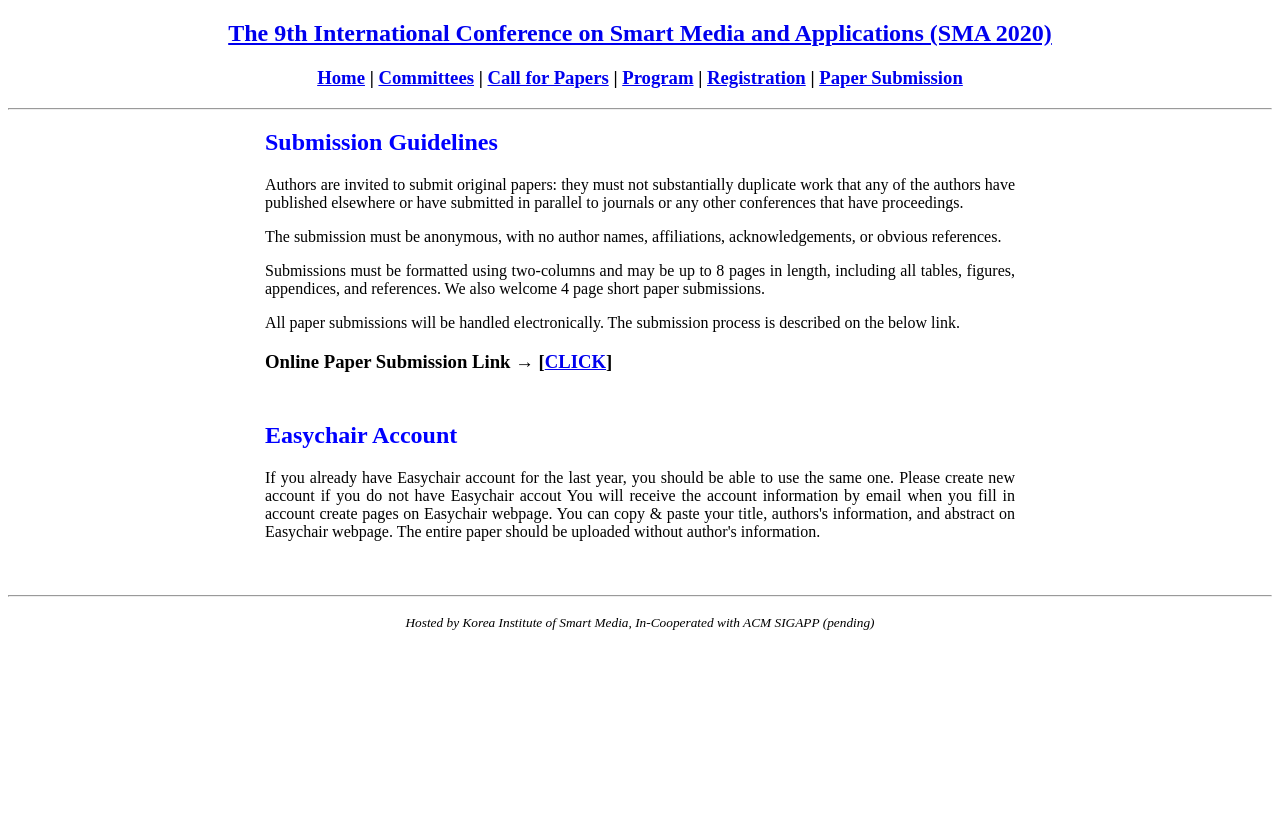
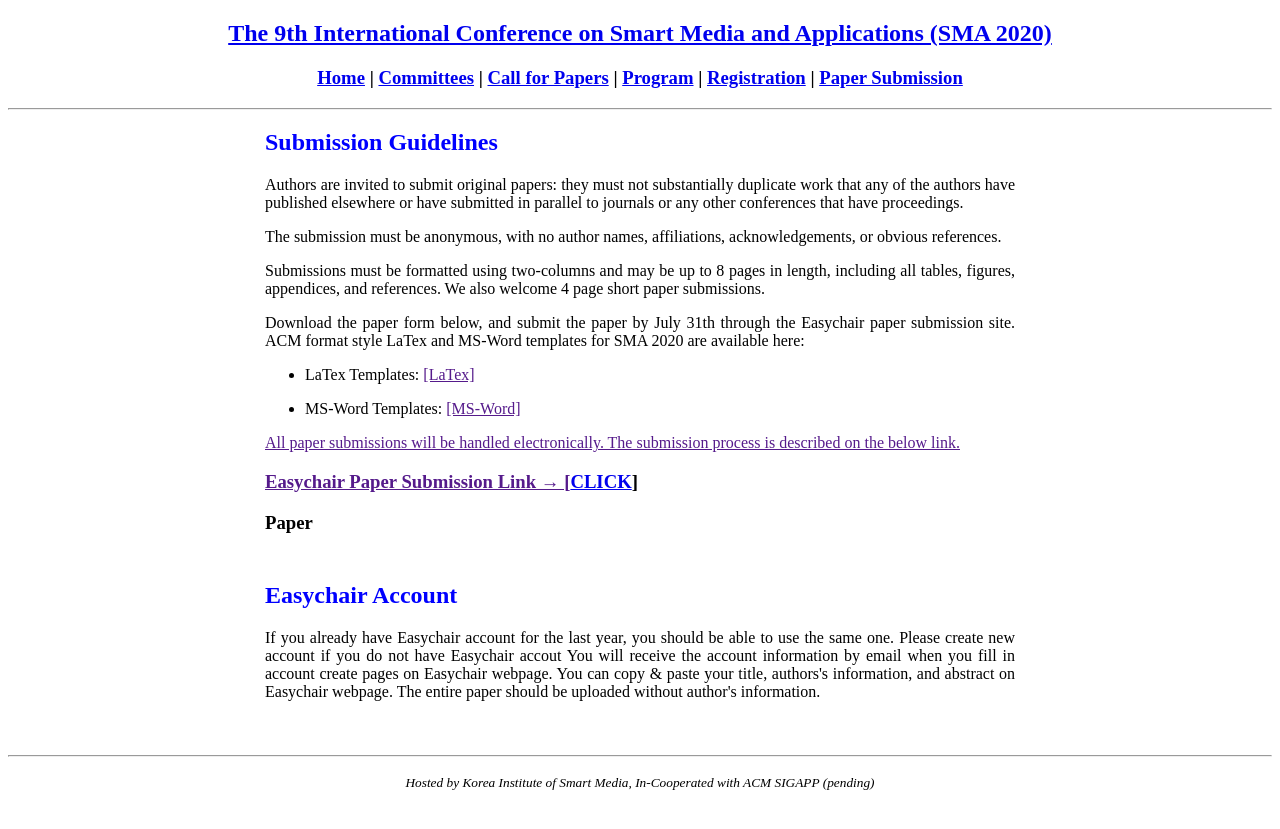
Before and after one commit to icea-conf/sma-2020.github.io, a Jekyll site: the page built from submission/index.html, in a window 1280 px wide. Shown: the top 829 px of the page. Built offline with Jekyll 4.4.1, drawn with Linux system fonts in a browser that asks for light colours.

Commit message:
Update index.html

```diff
--- a/submission/index.html
+++ b/submission/index.html
@@ -9,8 +9,14 @@
                     <p style="text-align: justify">Authors are invited to submit original papers: they must not substantially duplicate work that any of the authors have published elsewhere or have submitted in parallel to journals or any other conferences that have proceedings.</p>
                     <p style="text-align: justify">The submission must be anonymous, with no author names, affiliations, acknowledgements, or obvious references.</p>
                     <p style="text-align: justify">Submissions must be formatted using two-columns and may be up to 8 pages in length, including all tables, figures, appendices, and references. We also welcome 4 page short paper submissions.</p>
+                    <p style="text-align: justify">Download the paper form below, and submit the paper by July 31th through the Easychair paper submission site. ACM format style LaTex and MS-Word templates for SMA 2020 are available here:</p>
+                    <ul>
+                         <li><p>LaTex Templates: <a href="">[LaTex]</a></p></li>
+                         <li><p>MS-Word Templates: <a href="">[MS-Word]</p></li>
+                    </ul>
                     <p style="text-align: justify">All paper submissions will be handled electronically. The submission process is described on the below link.</p>
-                    <h3>Online Paper Submission Link → [<a href="https://www.easychair.org/conferences/?conf=sma20200">CLICK</a>]</h3>
+                    <h3>Easychair Paper Submission Link → [<a href="https://www.easychair.org/conferences/?conf=sma20200">CLICK</a>]</h3>
+               <h3>Paper </h3>
           </div>
 
           <div style="padding-top: 10px">
```
